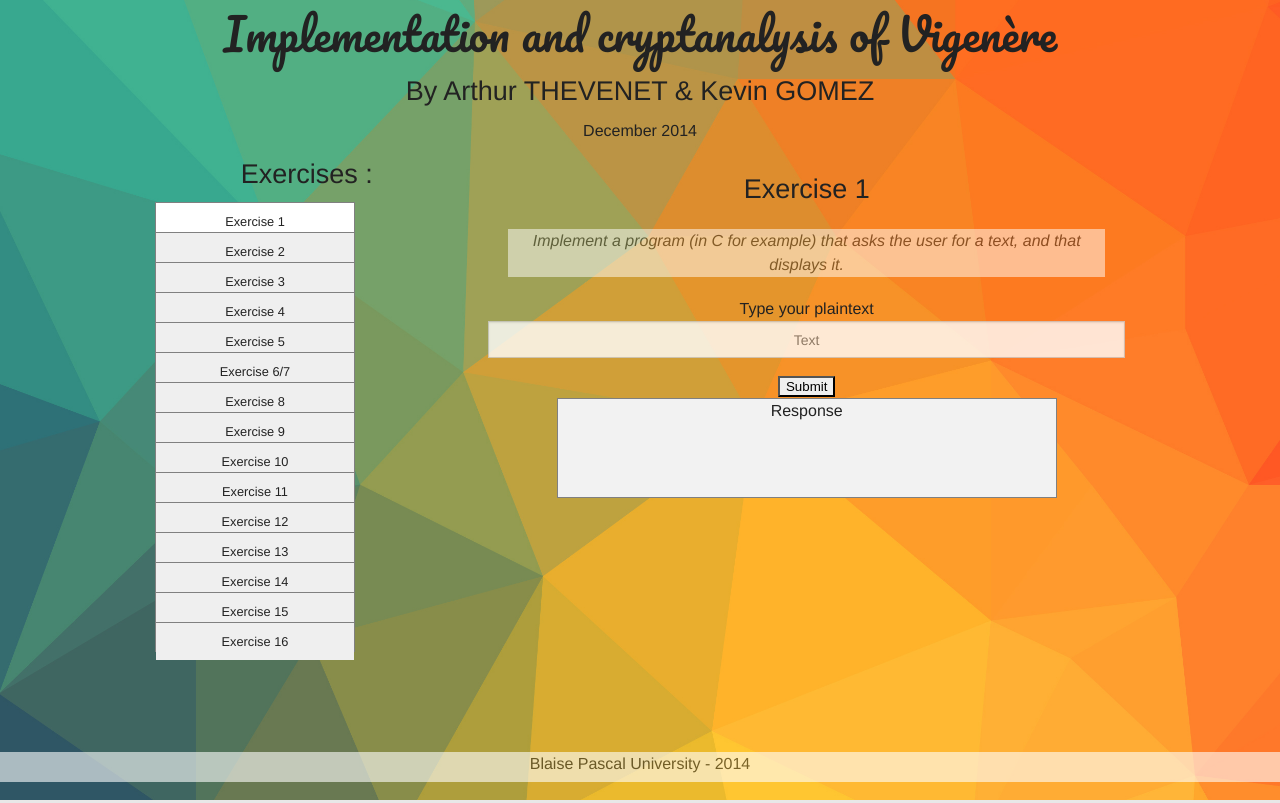
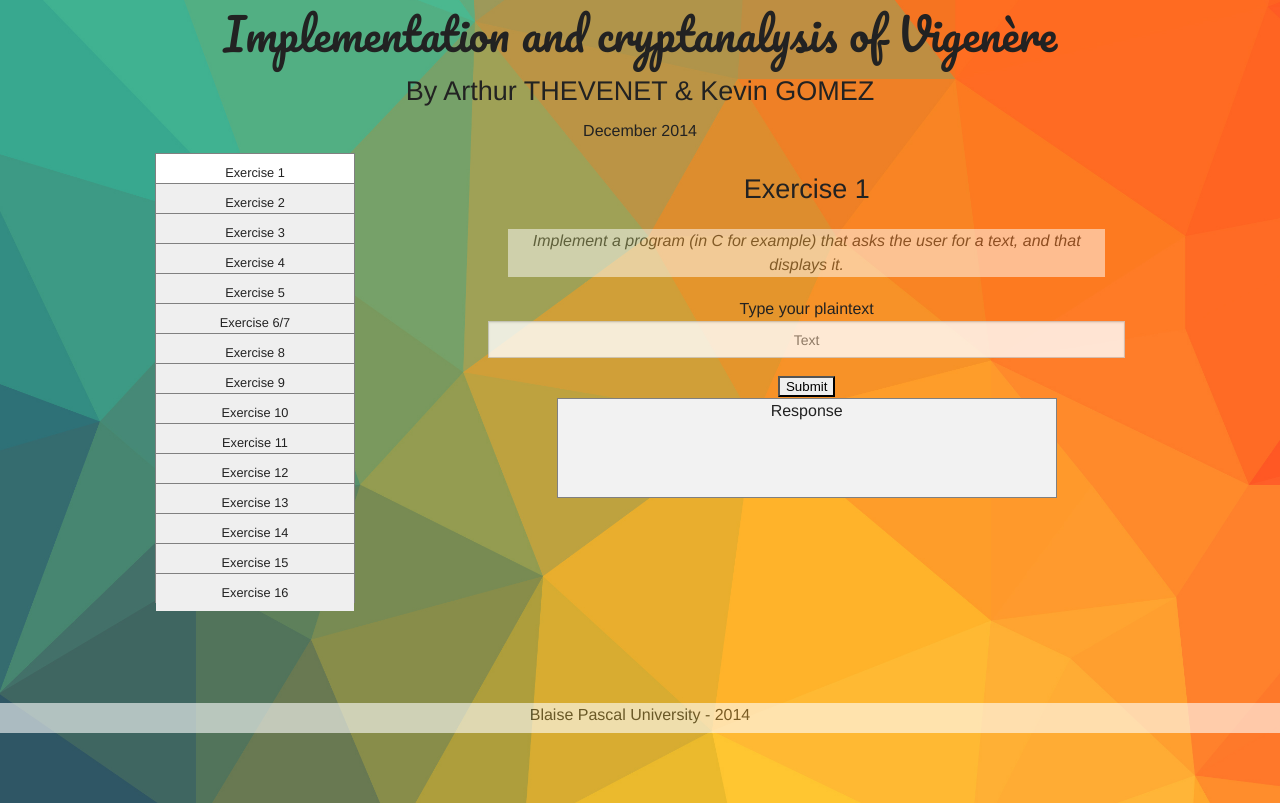
Before and after one commit to Thevart/Vigenere, a PHP site: template views/index.html.twig in a window 1280 px wide. Run offline with PHP 8.4, Linux system fonts and the light colour scheme; the template is opened without the code that fills it, so the values that code supplies are empty; some libraries are stand-ins or nearby versions.

Commit message:
Remove useless title

```diff
--- a/views/index.html.twig
+++ b/views/index.html.twig
@@ -29,7 +29,6 @@
     <div class="row">
 
     <div class="large-4 columns">
-        <h3>Exercises :</h3>
 
         <dl class="tabs vertical" data-tab>
             <dd class="active"><a href="#panel1">Exercise 1</a></dd>
```
